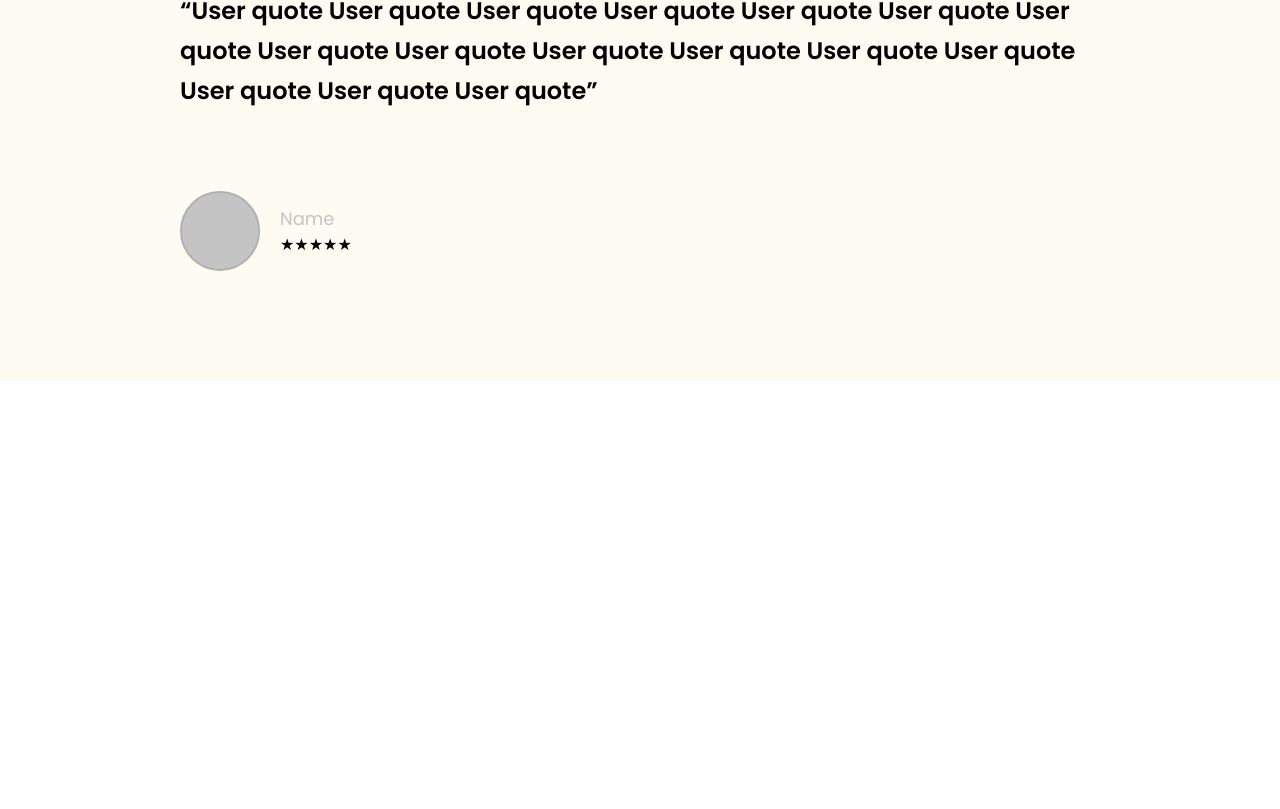
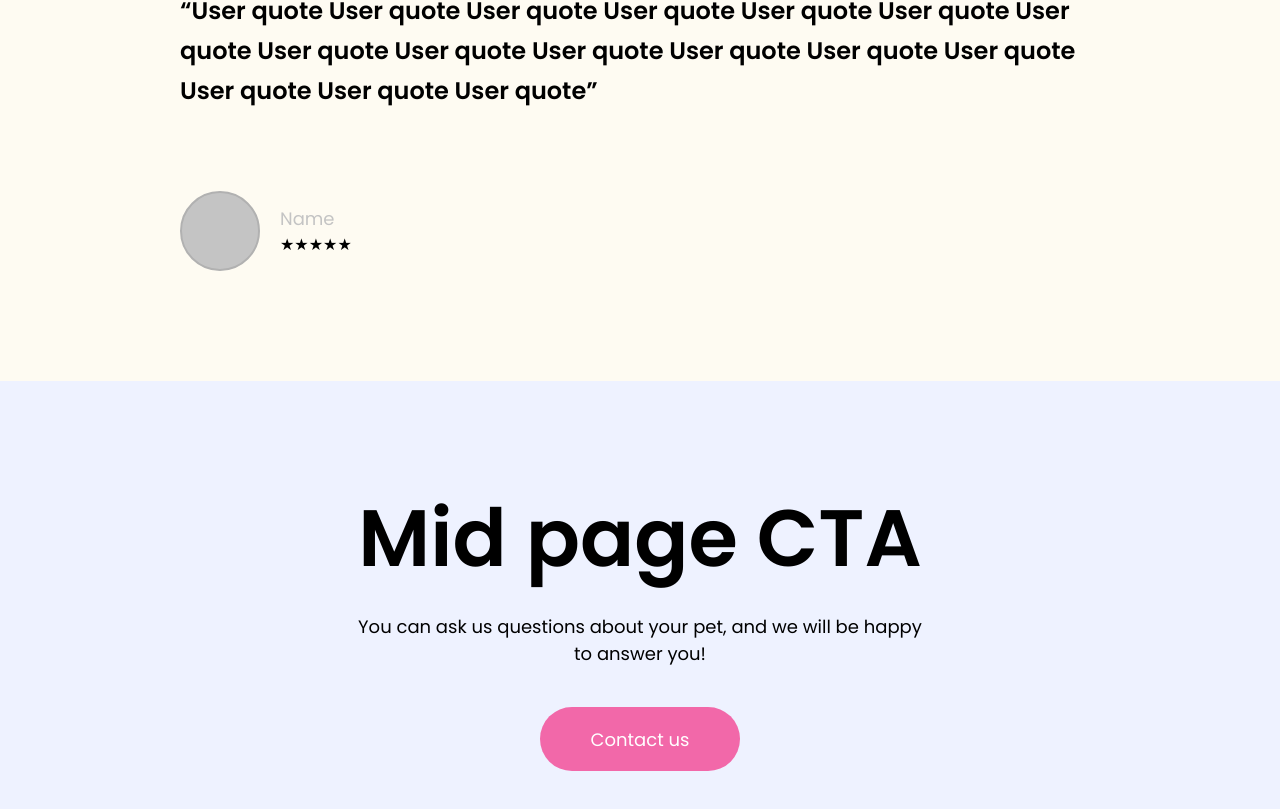
Before and after one commit to abhinashbhengra/react-ui-landing, a React (Vite) app: page / in a window 1280 px wide. Shown: the part 2119-2928 px from the top of the page. Before the commit the page ends 2500 px from the top, so only its background shows below. Built offline with nearby package versions, Linux system fonts and the light colour scheme.

Commit message:
component update

```diff
--- a/src/pages/Home.jsx
+++ b/src/pages/Home.jsx
@@ -1,4 +1,5 @@
 import React from "react";
+import CtaSection from "../components/CtaSection";
 import Features from "../components/Features";
 import Feedback from "../components/Feedback";
 import HeroSection from "../components/HeroSection";
@@ -15,6 +16,7 @@ const Home = () => {
       <VideoSection />
       <Features />
       <Feedback />
+      <CtaSection />
     </>
   );
 };
```
